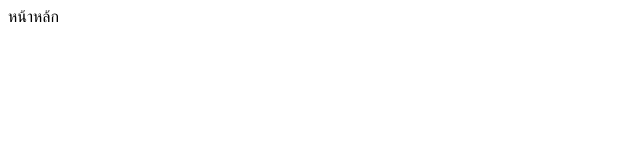
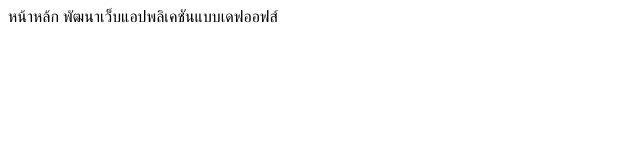
Before and after one commit to KITTNANna888/DevOps7_6, a plain HTML site: page home.html in a window 1280 px wide. Shown: the whole page, without its empty margins (0-640 px from the left). Drawn offline with Linux system fonts and the light colour scheme.

Commit message:
Edit Home

```diff
--- a/home.html
+++ b/home.html
@@ -4,6 +4,6 @@
     </head>
     <body>
     หน้าหล้ก
-
+    พัฒนาเว็บแอปพลิเคชันแบบเดฟออฟส์
     </body>
 </html>
```
